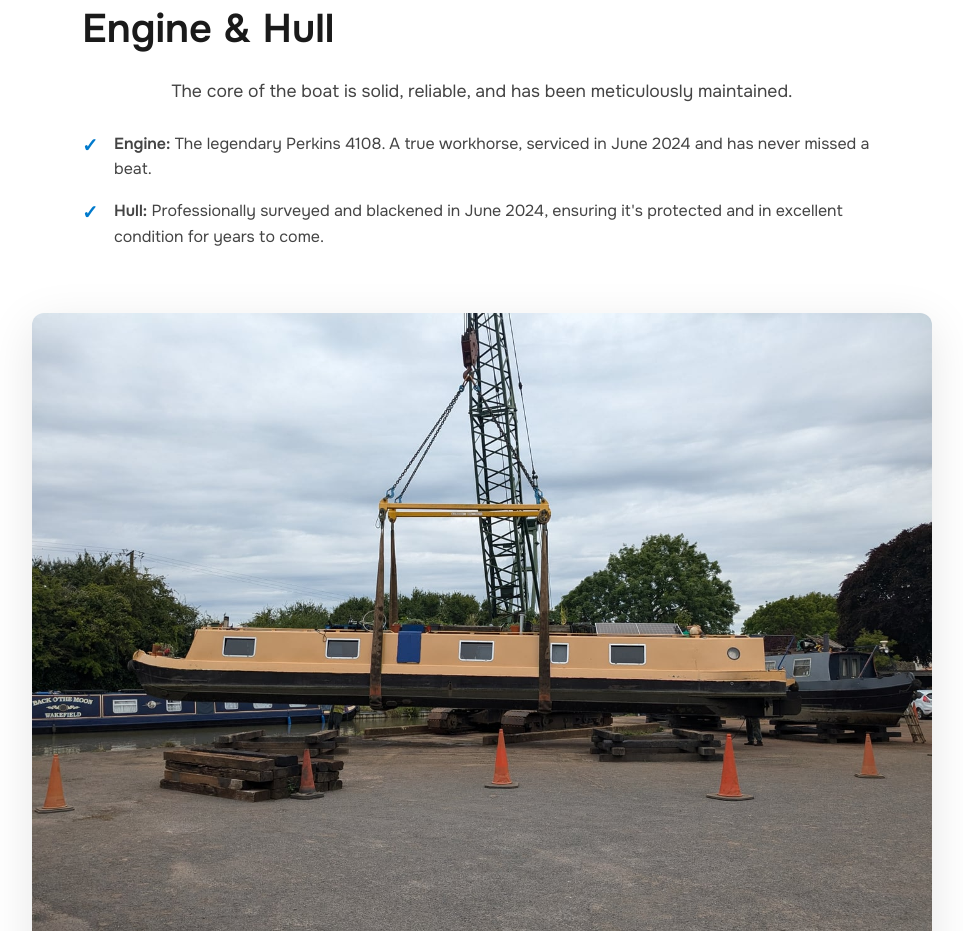
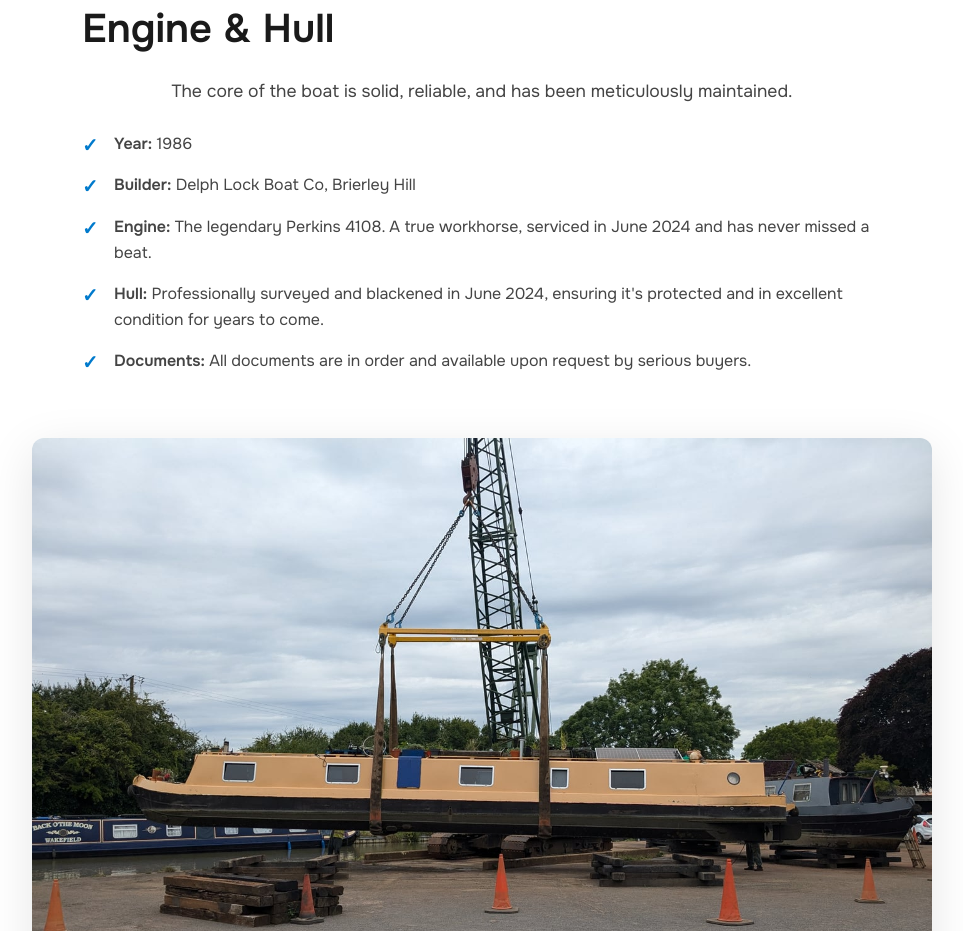
Before and after one commit to tardigradeboat/tardigradeboat.github.io, a plain HTML site: page specifications.html in a window 1280 px wide. Shown: the part 1780-2711 px from the top of the page, without its empty margins (158-1121 px from the left). Drawn offline with nearby package versions, Linux system fonts and the light colour scheme.

Commit message:
builder and year added

```diff
--- a/specifications.html
+++ b/specifications.html
@@ -82,8 +82,11 @@
                         <h2>Engine & Hull</h2>
                         <p>The core of the boat is solid, reliable, and has been meticulously maintained.</p>
                         <ul class="feature-list-center">
+                            <li><strong>Year:</strong> 1986</li>
+                            <li><strong>Builder:</strong> Delph Lock Boat Co, Brierley Hill</li>
                             <li><strong>Engine:</strong> The legendary Perkins 4108. A true workhorse, serviced in June 2024 and has never missed a beat.</li>
                             <li><strong>Hull:</strong> Professionally surveyed and blackened in June 2024, ensuring it's protected and in excellent condition for years to come.</li>
+                            <li><strong>Documents:</strong> All documents are in order and available upon request by serious buyers.</li>
                         </ul>
                     </div>
                     <div class="feature-image-full">
```
